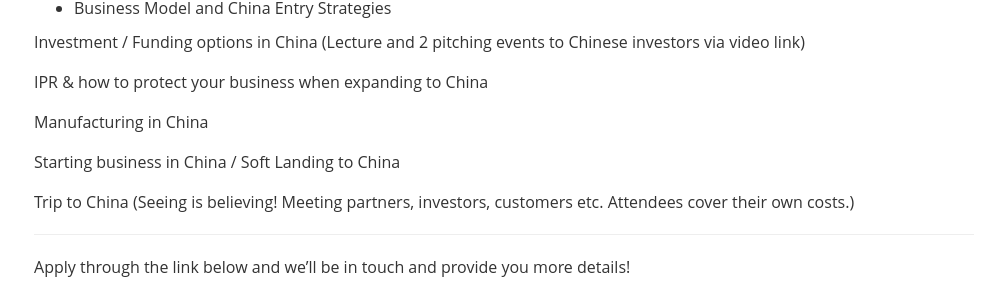
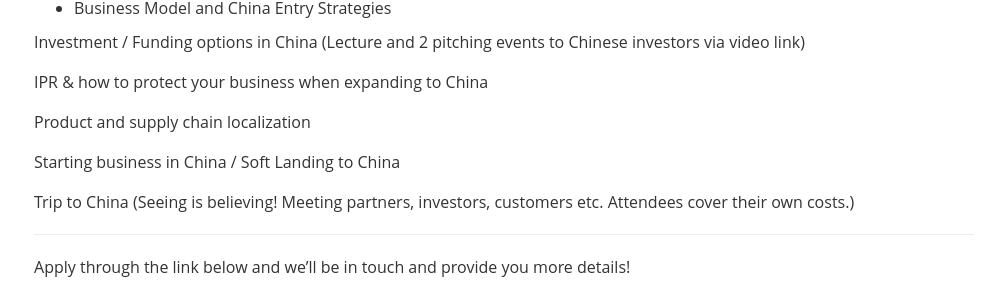
Before and after one commit to techcodefinland/techcode.fi, a Jekyll site: the page built from index.html, in a window 1280 px wide and 900 px high, scrolled down 1544 px. Shown: the part 149-448 px from the top of the window, without its empty margins (136-1119 px from the left). Built offline with Jekyll 4.4.1, drawn with Linux system fonts in a browser that asks for light colours; nearby versions of some CDN libraries.

Commit message:
Create program.md

```diff
--- a/_includes/program.md
+++ b/_includes/program.md
@@ -21,7 +21,7 @@
 
 IPR & how to protect your business when expanding to China
 
-Manufacturing in China
+Product and supply chain localization
 
 Starting business in China / Soft Landing to China
 
```
